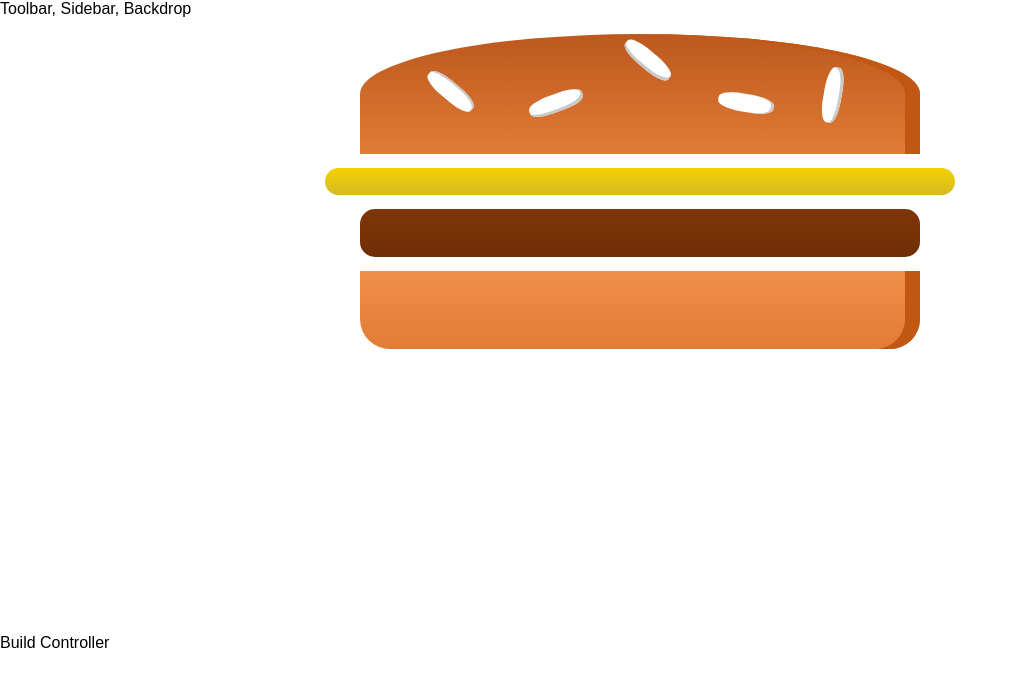
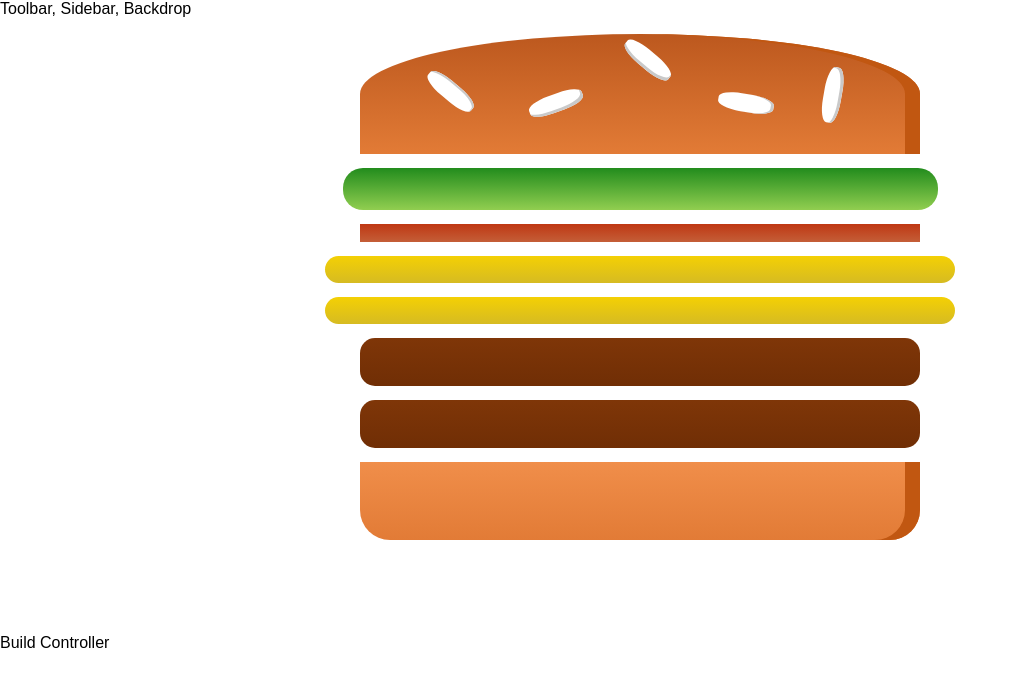
Before and after one commit to RahulPol/react-complete-guide, a React app in the folder project/burger-builder/: page / in a window 1280 px wide. Shown: the top 686 px of the page, without its empty margins (0-1018 px from the left). Built offline with nearby package versions, Linux system fonts and the light colour scheme.

Commit message:
Section-8-tut-128 Finished dynamic burger component

```diff
--- a/project/burger-builder/src/components/Burger/Burger.js
+++ b/project/burger-builder/src/components/Burger/Burger.js
@@ -4,11 +4,16 @@
 import BurgerIngredient from "./BurgerIngredient/BurgerIngredient";
 
 const Burger = (props) => {
+  const transformedIngredients = Object.keys(props.ingredients).map((igKey) => {
+    return [...Array(props.ingredients[igKey])].map((_, i) => {
+      return <BurgerIngredient key={igKey + i} type={igKey} />;
+    });
+  });
+
   return (
     <div className={classes.Burger}>
       <BurgerIngredient type="bread-top" />
-      <BurgerIngredient type="cheese" />
-      <BurgerIngredient type="meat" />
+      {transformedIngredients}
       <BurgerIngredient type="bread-bottom" />
     </div>
   );
--- a/project/burger-builder/src/containers/BurgerBuilder/BurgerBuilder.js
+++ b/project/burger-builder/src/containers/BurgerBuilder/BurgerBuilder.js
@@ -4,10 +4,24 @@
 import Burger from "../../components/Burger/Burger";
 
 class BurgerBuilder extends Component {
+  //   constructor(props) {
+  //     super(props);
+  //     this.state = {};
+  //   }
+
+  state = {
+    ingredients: {
+      salad: 1,
+      bacon: 1,
+      cheese: 2,
+      meat: 2,
+    },
+  };
+
   render() {
     return (
       <Aux>
-        <Burger />
+        <Burger ingredients={this.state.ingredients} />
         <div>Build Controller</div>
       </Aux>
     );
```
